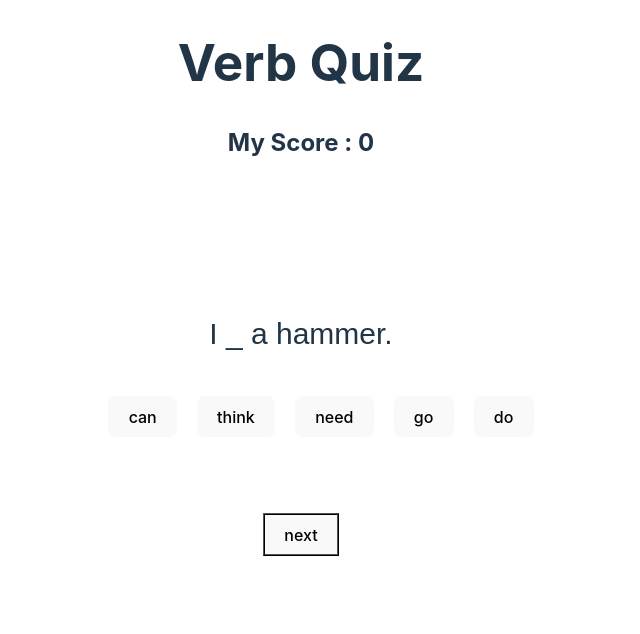
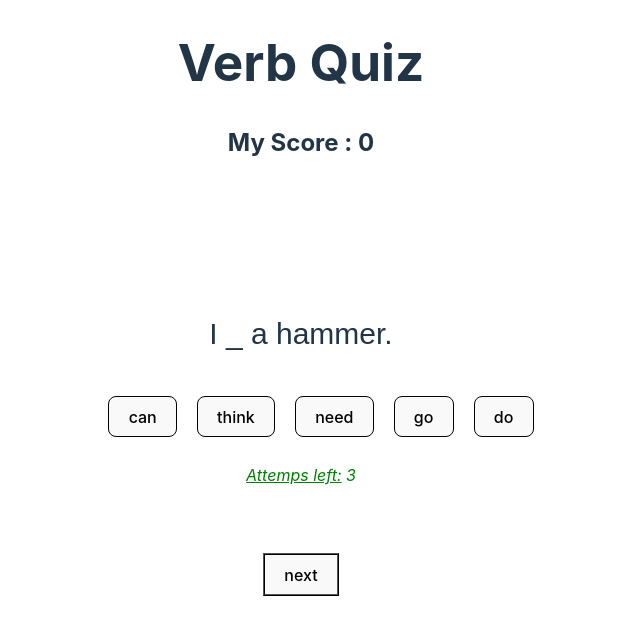
Before and after one commit to LucieKB/English_verbs, a React (Vite) app: page / in a window 1280 px wide. Shown: the top 634 px of the page, without its empty margins (339-979 px from the left). Built offline with nearby package versions, Linux system fonts and the light colour scheme.

Commit message:
Answer showing up

```diff
--- a/src/App.css
+++ b/src/App.css
@@ -7,11 +7,13 @@
 
 .answers{
   margin: 10px;
+  border: 1px solid black
 }
 
 .answers:hover{
   color: white;
-  background-color: cornflowerblue;
+  background-color: forestgreen;
+  border: 1px solid black
 }
 
 .next{
--- a/src/App.tsx
+++ b/src/App.tsx
@@ -1,29 +1,50 @@
 import { useState } from 'react'
 import './App.css'
 import { sentences } from './sentences';
+
+let leftAttempts = 3;
 
 function App() {
   const [score, setScore] = useState(0);
   const [currentSentence, setCurrentSentence] = useState(0);
   const [isDisabled, setIsDisabled] = useState(false)
+  const [myQuestion, setMyQuestion] = useState(sentences[currentSentence].question)
 
-  const possibleAnswers = sentences[currentSentence].choices
+  const possibleAnswers = sentences[currentSentence].choices;
+  let attemptColor;
+  if (leftAttempts === 1){
+    attemptColor = "red"}
+  else{
+    attemptColor = "green"
+  }
 
-  function onAnswer(ans:String){
-    if (ans === sentences[currentSentence].answer){
+
+  function onAnswer(ans: String) {
+    if (ans === sentences[currentSentence].answer) {
       setScore(score + 1);
+      setMyQuestion(myQuestion.replace("_", `${ans}`));
       alert('Good Answer !');
       setIsDisabled(true);
     }
+    else if (ans !== sentences[currentSentence].answer && leftAttempts > 1) {
+      leftAttempts = leftAttempts - 1;
+      console.log(leftAttempts)
+      setScore(score - 0.1)
+    }
+
     else {
-      alert(`Wrong Answer, the correct answer was ${sentences[currentSentence].answer.toUpperCase()}`);
-      setScore(score - 0.1)
+      setIsDisabled(true);
+      leftAttempts = leftAttempts - 1;
+      setMyQuestion(myQuestion.replace("_", `${ans}`));
+      alert(`Wrong Answer, the correct answer was ${sentences[currentSentence].answer.toUpperCase()}`)
     }
   }
 
-  function onNext(){
+  function onNext() {
     setCurrentSentence(currentSentence + 1);
-    setIsDisabled(()=> !isDisabled)
+    setMyQuestion(sentences[currentSentence +1].question)
+    setIsDisabled(() => !isDisabled);
+    leftAttempts = 3;
   }
 
   return (
@@ -36,20 +57,19 @@ function App() {
 
       </div>
 
-    <div style={{marginTop:'150px'}}>
-      <p style={{fontFamily:'sans-serif', fontSize:'30px'}}>
-        {sentences[currentSentence].question}
+      <div style={{ marginTop: '150px' }}>
+        <p style={{ fontFamily: 'sans-serif', fontSize: '30px' }}>
+          {myQuestion}
         </p>
         <ul>
-      {possibleAnswers.map((ans)=><button className="answers" disabled={isDisabled} key={sentences[currentSentence].choices.indexOf(ans)} onClick = {() => onAnswer(ans)}>{ans}</button>)}
+          {possibleAnswers.map((ans) => <button className="answers" disabled={isDisabled} key={sentences[currentSentence].choices.indexOf(ans)} onClick={() => onAnswer(ans)}>{ans}</button>)}
         </ul>
-    </div>
-    <div>
-
-    <button className="next" onClick = {()=> onNext()}>next</button>
+        <p style={{color:`${attemptColor}`}}><i><u>Attemps left:</u> {leftAttempts}</i></p>
       </div>
 
-
+      <div>
+        <button className="next" onClick={() => onNext()}>next</button>
+      </div>
     </>
   )
 }
--- a/src/index.css
+++ b/src/index.css
@@ -46,9 +46,7 @@ button {
   cursor: pointer;
   transition: border-color 0.25s;
 }
-button:hover {
-  border-color: #646cff;
-}
+
 button:focus,
 button:focus-visible {
   outline: 4px auto -webkit-focus-ring-color;
--- a/src/sentences.ts
+++ b/src/sentences.ts
@@ -1,22 +1,26 @@
 export const sentences = [
     {
-    id: 1,
     question: "I _ a hammer.",
     choices: ['can', 'think', 'need', 'go', 'do'],
     answer: 'need'
     },
 
     {
-    id: 2,
     question: "Please, _ the distance between those 2 posts.",
     choices: ['can', 'think', 'cut', 'sand', 'measure'],
     answer: 'measure'
     },
 
     {
-    id: 3,
     question: "Can you please _ me this toolbox?",
     choices: ['get', 'look for', 'cut', 'go', 'want'],
     answer: 'get'
     },
+
+    {
+        question: "I _ my tools, I don't know where they are.",
+        choices: ['look for', 'am looking for', 'find', 'am finding'],
+        answer: 'am looking for'
+        },
+
 ]
```
Lines whose indentation alone changed are shown as unchanged.
